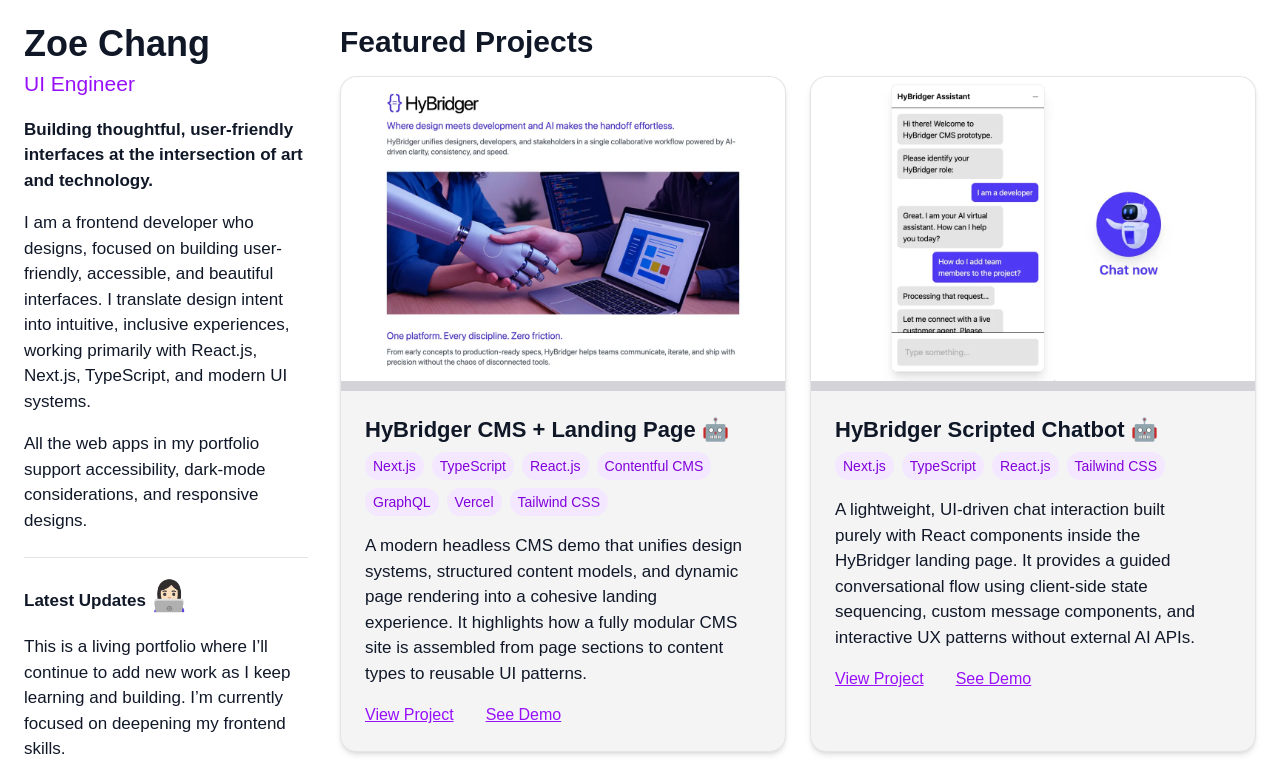
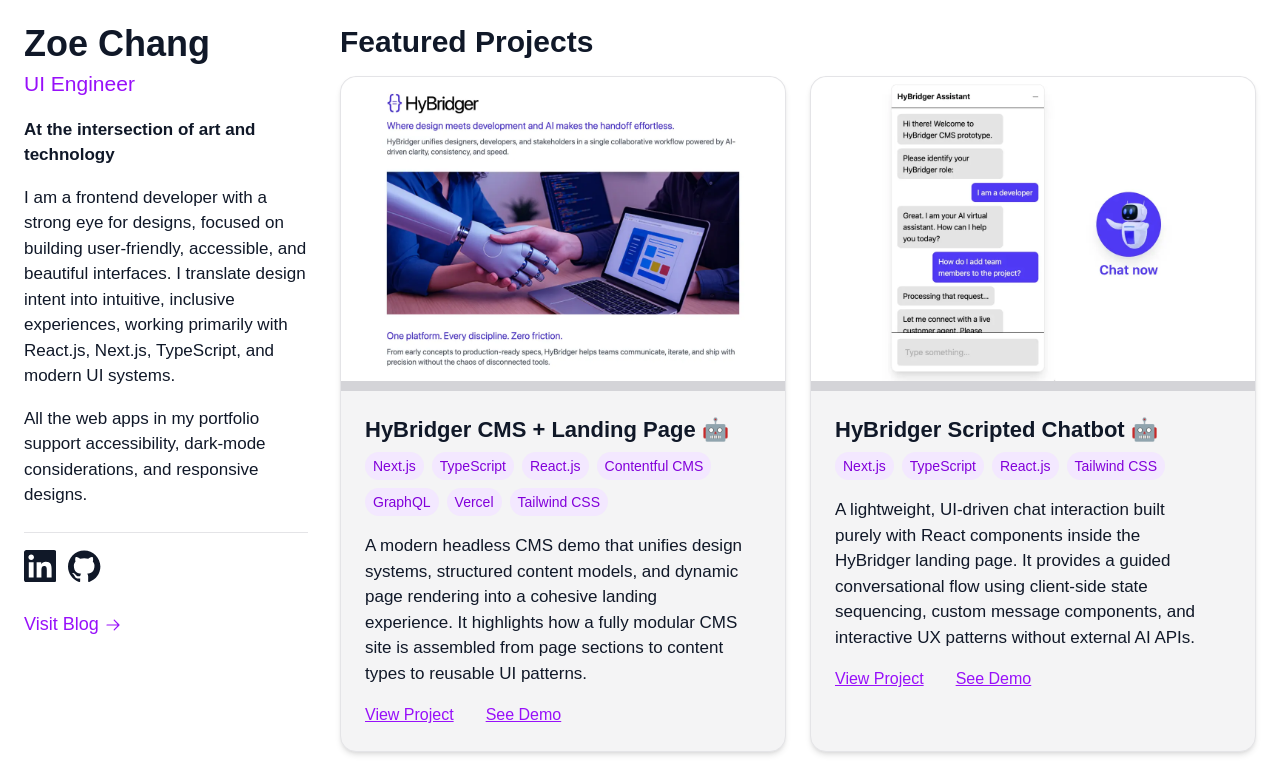
Before and after one commit to zcdev/my-portfolio, a Next.js app: page / in a window 1280 px wide. Shown: the top 775 px of the page. Built offline with nearby package versions, Linux system fonts and the light colour scheme.

Commit message:
docs(bio): remove Recent Update section for redundant content, update intro and SEO metadata

```diff
--- a/src/app/components/IconLinksSection.tsx
+++ b/src/app/components/IconLinksSection.tsx
@@ -8,9 +8,6 @@ export default function IconLinksSection() {
 
     return (
         <section className="text-left">
-            <h2 className="text-xl text-[17px] font-semibold mb-1">Latest Updates <span className="emoji-large">👩🏻‍💻</span></h2>
-            <p className="text-base text-[17px] mb-3">This is a living portfolio where I’ll continue to add new work as I keep learning and building. I’m currently focused on deepening my frontend skills.</p>
-            <p className="text-base text-[17px] mb-3">I’m open to work!</p>
             <div className="mb-7">
                 <IconContext.Provider value={{ size: "1.8em" }}>
                     <Link href="https://www.linkedin.com/in/zcdev/" target="_blank" aria-label="Connect with me on LinkedIn">
--- a/src/app/layout.tsx
+++ b/src/app/layout.tsx
@@ -9,10 +9,10 @@ const arimo = Arimo({
 });
 
 export const metadata: Metadata = {
-  title: "Zoe Chang — Front-end Developer",
+  title: "Zoe Chang — UI Engineer",
   description: "Frontend portfolio, interactive projects, and dev blog",
   openGraph: {
-    title: "Zoe Chang — Front-end Developer",
+    title: "Zoe Chang — UI Engineer",
     description: "Frontend portfolio, interactive projects, and dev blog",
     url: "https://zoechang.dev",
     siteName: "Zoe Chang's Portfolio",
@@ -29,7 +29,7 @@ export const metadata: Metadata = {
   },
   twitter: {
     card: "summary_large_image",
-    title: "Zoe Chang — Front-end Developer",
+    title: "Zoe Chang — UI Engineer",
     description: "Frontend portfolio, interactive projects, and dev blog",
     images: ["/og-image.png"],
   },
--- a/src/app/page.tsx
+++ b/src/app/page.tsx
@@ -11,10 +11,10 @@ export default function Home() {
           UI Engineer
         </h2>
         <p className="text-base text-[17px] font-semibold mb-4">
-          Building thoughtful, user-friendly interfaces at the intersection of art and technology.
+          At the intersection of art and technology
         </p>
         <p className="text-base text-[17px] mb-4">
-          I am a frontend developer who designs, focused on building user-friendly, accessible, and beautiful interfaces. I translate design intent into intuitive, inclusive experiences, working primarily with React.js, Next.js, TypeScript, and modern UI systems.
+          I am a frontend developer with a strong eye for designs, focused on building user-friendly, accessible, and beautiful interfaces. I translate design intent into intuitive, inclusive experiences, working primarily with React.js, Next.js, TypeScript, and modern UI systems.
         </p>
         <p className="text-base text-[17px] mb-5 pb-6 border-b-1 border-zinc-200">
           All the web apps in my portfolio support accessibility, dark-mode considerations, and responsive designs.
```
